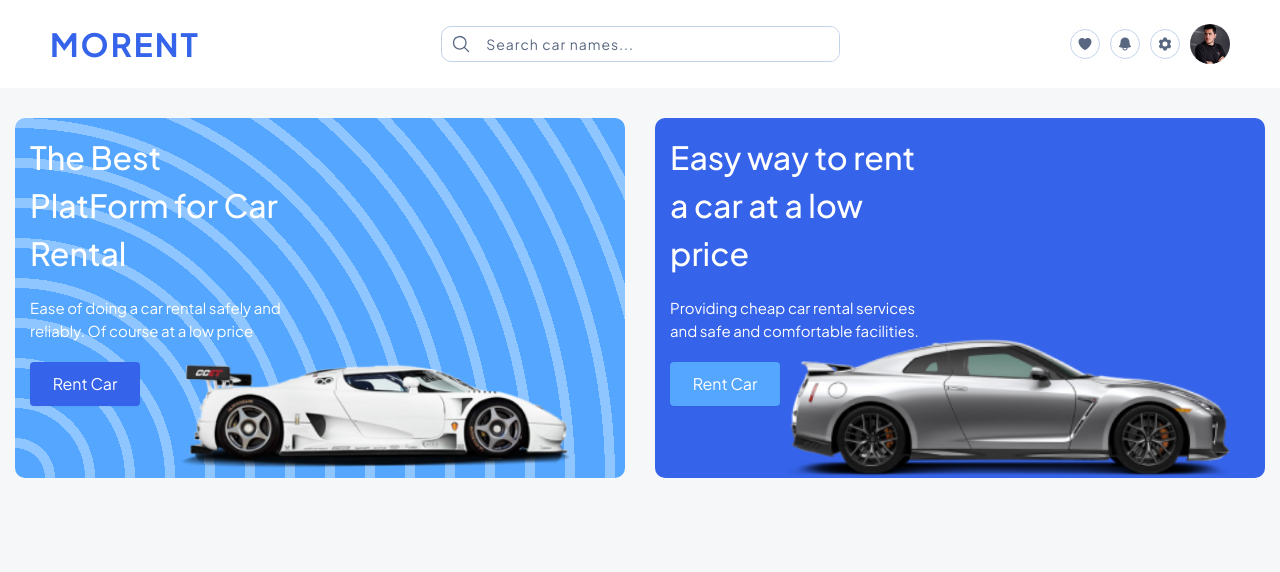
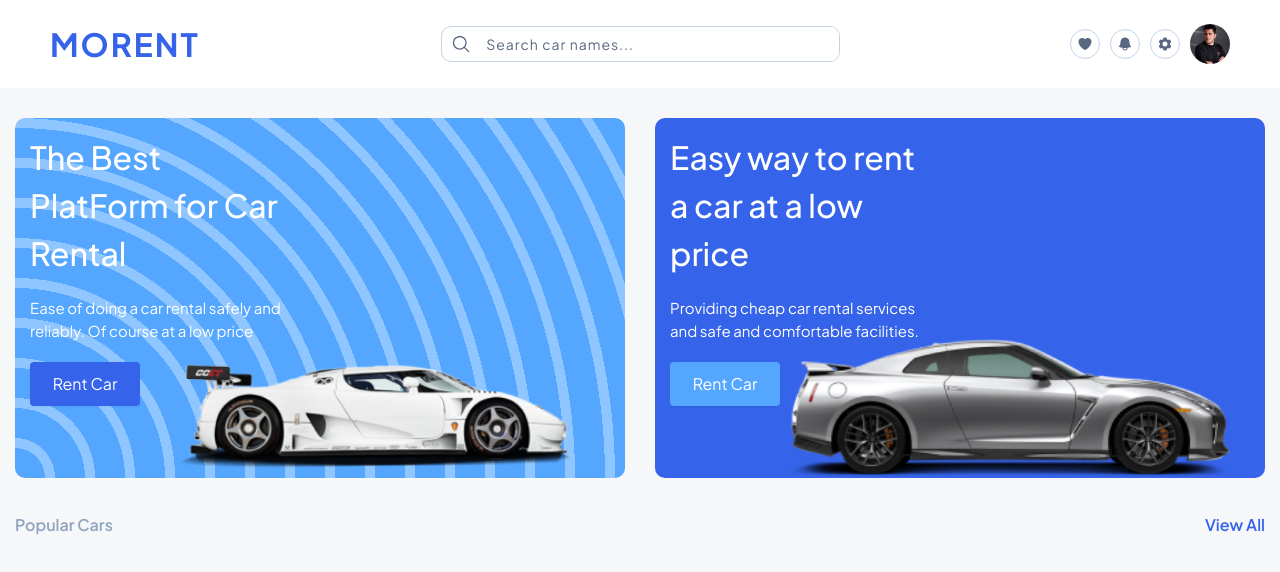
Before and after one commit to abolfazlcodes/morent, a React (Vite) app: page / in a window 1280 px wide. Shown: the top 572 px of the page. Built offline with nearby package versions, Linux system fonts and the light colour scheme.

Commit message:
add heading, header and link buttons components

```diff
--- a/src/pages/HomePage.tsx
+++ b/src/pages/HomePage.tsx
@@ -1,4 +1,5 @@
 import Advertisement from "../ui/Advertisement";
+import Header from "../ui/Header";
 import Row from "../ui/Row";
 
 function HomePage() {
@@ -7,6 +8,15 @@
       <Row type='vertical'>
         <Advertisement />
       </Row>
+
+      <Header
+        title='popular cars'
+        titleColor='grey'
+        titleType='h4'
+        link='/cars'
+      />
+
+      {/* car cards */}
     </>
   );
 }
--- /dev/null
+++ b/src/ui/Header.tsx
@@ -0,0 +1,36 @@
+import React from "react";
+import { styled } from "styled-components";
+import Heading from "./Heading";
+import LinkButton from "./LinkButton";
+
+const StyledHeader = styled.header`
+  display: flex;
+  align-items: center;
+  justify-content: space-between;
+  margin: 1rem 0;
+`;
+
+interface HeaderProps {
+  children?: React.ReactNode;
+  link?: string;
+  title?: string;
+  titleType?: string;
+  titleColor?: string;
+}
+
+function Header({ title, link, children, titleColor, titleType }: HeaderProps) {
+  // now the component can be used in 2 different ways: 1. component composition and 2. component with props
+
+  if (children) return <StyledHeader>{children}</StyledHeader>;
+
+  return (
+    <StyledHeader>
+      <Heading as={titleType} color={titleColor}>
+        {title}
+      </Heading>
+      <LinkButton to={link!}>view all</LinkButton>
+    </StyledHeader>
+  );
+}
+
+export default Header;
--- /dev/null
+++ b/src/ui/Heading.tsx
@@ -0,0 +1,81 @@
+import { css, styled } from "styled-components";
+
+const Heading = styled.h1`
+  text-transform: capitalize;
+
+  ${(props) =>
+    props.as === "h1" &&
+    props.color === "black" &&
+    css`
+      font-size: 3rem;
+      font-weight: 600;
+      color: var(--color-black);
+    `}
+
+  ${(props) =>
+    props.as === "h1" &&
+    props.color === "grey" &&
+    css`
+      font-size: 3rem;
+      font-weight: 600;
+      color: var(--color-grey-400);
+    `}
+
+  ${(props) =>
+    props.as === "h2" &&
+    props.color === "black" &&
+    css`
+      font-size: 2rem;
+      font-weight: 600;
+      color: var(--color-black);
+    `}
+
+  ${(props) =>
+    props.as === "h2" &&
+    props.color === "grey" &&
+    css`
+      font-size: 2rem;
+      font-weight: 600;
+      color: var(--color-grey-400);
+    `}
+
+  ${(props) =>
+    props.as === "h3" &&
+    props.color === "black" &&
+    css`
+      font-size: 2rem;
+      font-weight: 500;
+      color: var(--color-black);
+    `}
+
+  ${(props) =>
+    props.as === "h3" &&
+    props.color === "grey" &&
+    css`
+      font-size: 2rem;
+      font-weight: 500;
+      color: var(--color-grey-400);
+    `}
+
+  ${(props) =>
+    props.as === "h4" &&
+    props.color === "black" &&
+    css`
+      font-size: 1.6rem;
+      font-weight: 600;
+      color: var(--color-black);
+    `}
+
+    ${(props) =>
+    props.as === "h4" &&
+    props.color === "grey" &&
+    css`
+      font-size: 1.6rem;
+      font-weight: 600;
+      color: var(--color-grey-400);
+    `}
+
+  line-height: 1.4
+`;
+
+export default Heading;
--- /dev/null
+++ b/src/ui/LinkButton.tsx
@@ -0,0 +1,11 @@
+import { Link } from "react-router-dom";
+import { styled } from "styled-components";
+
+const LinkButton = styled(Link)`
+  color: #3563e9;
+  font-size: 1.6rem;
+  text-transform: capitalize;
+  font-weight: 600;
+`;
+
+export default LinkButton;
--- a/src/ui/Row.tsx
+++ b/src/ui/Row.tsx
@@ -20,6 +20,7 @@
     css`
       align-items: center;
       gap: 3rem;
+      margin-bottom: 3.5rem;
 
       @media screen and (max-width: 768px) {
       }
```
